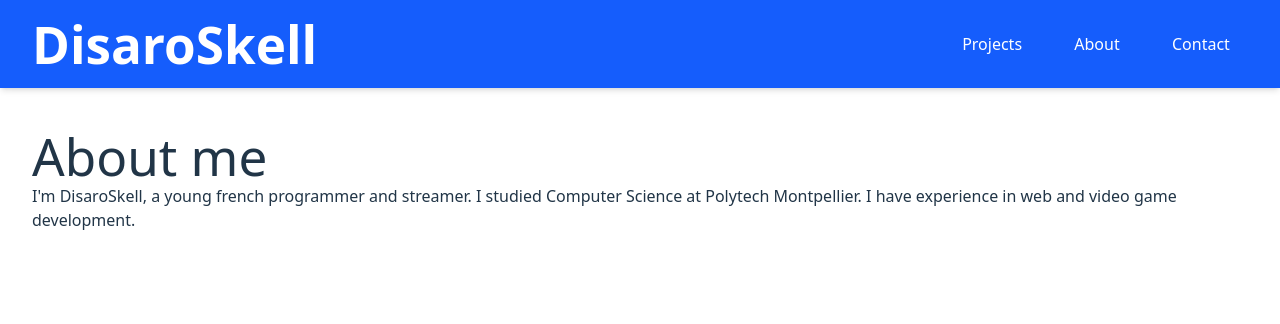
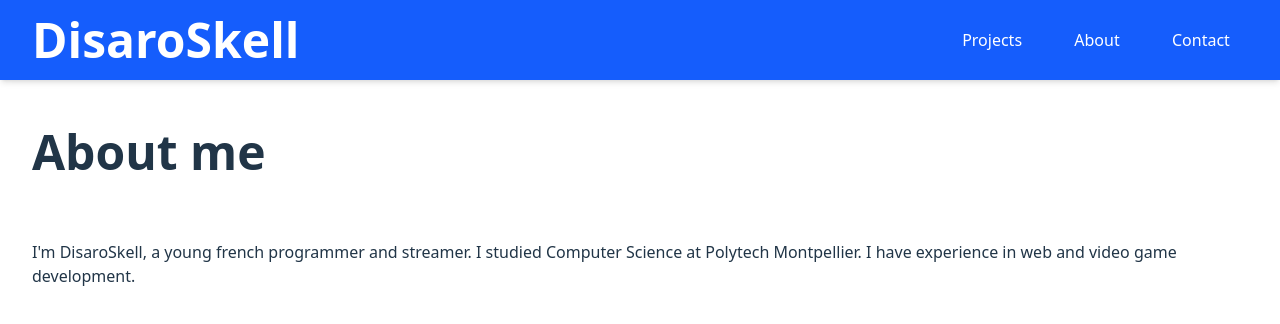
Before and after one commit to DisaroSkell/DisaroSkell, a React (Vite) app: page /about in a window 1280 px wide. Shown: the top 324 px of the page. Built offline with nearby package versions, Linux system fonts and the light colour scheme.

Commit message:
refact: simplified css

```diff
--- a/src/App.tsx
+++ b/src/App.tsx
@@ -10,7 +10,7 @@ function App() {
     <>
       <header className="bg-blue-600 text-white py-4 shadow-md fixed top-0 left-0 w-full z-10">
         <div className="flex justify-between items-center w-full px-8">
-          <h1 className="text-2xl font-bold"><a href="/">DisaroSkell</a></h1>
+          <h1 className="text-5xl font-bold"><a href="/">DisaroSkell</a></h1>
           <nav className="w-1/4">
             <ul className="flex justify-around space-x-4">
               <li>
--- a/src/index.css
+++ b/src/index.css
@@ -17,34 +17,6 @@
 
 body {
   margin: 0;
-  display: flex;
-  place-items: center;
-  min-width: 320px;
-  min-height: 100vh;
-}
-
-h1 {
-  font-size: 3.2em;
-  line-height: 1.1;
-}
-
-button {
-  border-radius: 8px;
-  border: 1px solid transparent;
-  padding: 0.6em 1.2em;
-  font-size: 1em;
-  font-weight: 500;
-  font-family: inherit;
-  background-color: #1a1a1a;
-  cursor: pointer;
-  transition: border-color 0.25s;
-}
-button:hover {
-  border-color: #646cff;
-}
-button:focus,
-button:focus-visible {
-  outline: 4px auto -webkit-focus-ring-color;
 }
 
 @media (prefers-color-scheme: light) {
--- a/src/pages/About.tsx
+++ b/src/pages/About.tsx
@@ -1,6 +1,6 @@
 function About() {
   return <>
-    <h1>About me</h1>
+    <h1 className="text-5xl mb-16 font-bold">About me</h1>
     <p>
       I'm DisaroSkell, a young french programmer and streamer.
       I studied Computer Science at Polytech Montpellier.
--- a/src/pages/Contact.tsx
+++ b/src/pages/Contact.tsx
@@ -1,6 +1,6 @@
 function Contact() {
   return <>
-    <h1 className="mb-16">Contact me</h1>
+    <h1 className="text-5xl mb-16 font-bold">Contact me</h1>
     <p>
       If you even want to contact me, first of all don't.
       Then if you REALLY want to contact me, send me an email to&#32;
--- a/src/pages/Home.tsx
+++ b/src/pages/Home.tsx
@@ -1,5 +1,5 @@
 function Home() {
-  return <h1>Home Page</h1>
+  return <h1 className="text-5xl font-bold">Home Page</h1>
 }
 
 export default Home
--- a/src/pages/projects/Projects.tsx
+++ b/src/pages/projects/Projects.tsx
@@ -22,7 +22,7 @@ function Projects() {
 
   return <>
     <div className="flex justify-between items-end mb-6">
-      <h1 className="text-3xl font-bold">My projects</h1>
+      <h1 className="text-5xl font-bold">My projects</h1>
       <p className="text-gray-300">&#11088; = Playable online !</p>
     </div>
     <ul className="space-y-4">
```
